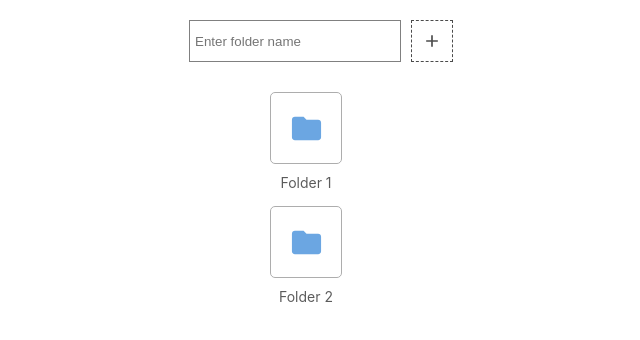
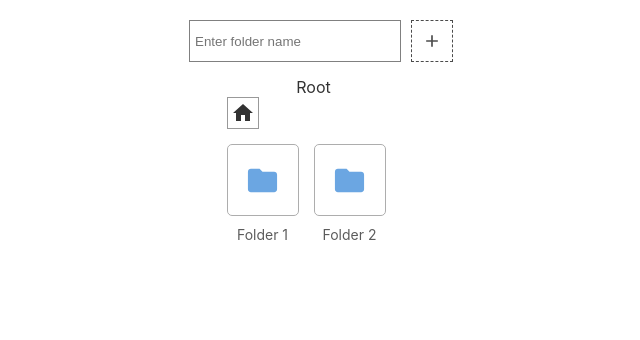
Before and after one commit to Farina03/folder-ui, a React (Create React App) app: page / in a window 1280 px wide. Shown: the top 340 px of the page, without its empty margins (319-959 px from the left). Built offline with nearby package versions, Linux system fonts and the light colour scheme.

Commit message:
breadcrumbs-under-development

```diff
--- a/src/components/Folders.jsx
+++ b/src/components/Folders.jsx
@@ -1,10 +1,35 @@
-import React from "react";
+import React, { useState, useEffect } from "react";
 import './folder.css'
 import FolderIcon from '@mui/icons-material/Folder';
+import Path from "./Path";
+import HomeIcon from '@mui/icons-material/Home';
+import ArrowBackIcon from '@mui/icons-material/ArrowBack';
 
 const Folders = ({parent, folders, setParent}) =>{
+    const [path, setPath] = useState([parent])
+    function navigateHome() {
+        setParent(0)
+    }
+    function navigateBack() {
+
+    }
     return (
             <div>
+                <div className="breadcrumbs-div">
+                    {parent !== 0 && <div className="back-button" onClick={navigateBack}>
+                        <ArrowBackIcon />
+                    </div>}
+                    <div className="homeicon-div" onClick={navigateHome}>
+                        <HomeIcon />
+                    </div>
+                    {/* {path.map(item => {
+                        return (
+                            <div>{item}</div>
+                        )
+                    })} */}
+                </div>
+                {/* <Path parentId={parent} folders={folders}/> */}
+                <div className="folder-outer-div">
                     {Object.keys(folders).map((v)=>{
                         let thisFolder = folders[v];
                         if(thisFolder.parent !== parent) return null;
@@ -19,6 +44,8 @@ const Folders = ({parent, folders, setParent}) =>{
                         )
                     })}
                 </div>
+            </div>
+
     )
 }
 
--- a/src/components/MainPage.jsx
+++ b/src/components/MainPage.jsx
@@ -3,6 +3,7 @@ import './mainpage.css'
 import AddButton from './AddButton'
 import Folders from './Folders'
 import './addbutton.css'
+import Path from './Path'
 
 const MainPage = () => {
     const [parent, setParent] = useState(0)
@@ -45,6 +46,7 @@ const MainPage = () => {
                 <AddButton handleClick={handleCreate}/>
             </div>
             <div className='folder-div'>
+                <Path parent={parent} folders={folders} setParent={setParent} />
                 <Folders parent={parent} folders={folders} setParent={setParent} />
             </div>
             {console.log(folders)}
--- /dev/null
+++ b/src/components/Path.jsx
@@ -0,0 +1,21 @@
+import React from 'react'
+import { useState } from 'react'
+
+const Path = ({parent, folders, setParent}) => {
+    const path = []
+    let temp = parent
+    if(parent !== 0) {
+        while(temp !== 0) {
+            path.push(folders[temp])
+            temp = folders[temp].parent
+        }
+    }
+  return (
+        <div>
+            {parent === 0 ? <div>Root</div> :
+            <div onClick={() => setParent(folders[parent].parent)}>{folders[parent].title}</div>}
+        </div>
+  )
+}
+
+export default Path
--- a/src/components/folder.css
+++ b/src/components/folder.css
@@ -1,3 +1,9 @@
+.folder-outer-div {
+    display: flex;
+    align-items: center;
+    justify-content: center;
+}
+
 .folder-div {
     display: flex;
     flex-direction: column;
@@ -26,3 +32,13 @@
     margin-top: 10px;
     font-size: 14px;
 }
+
+.homeicon-div {
+    height: 30px;
+    width: 30px;
+    border: .5px solid gray;
+    display: flex;
+    align-items: center;
+    justify-content: center;
+    cursor: pointer;
+}
```
Lines whose indentation alone changed are shown as unchanged.
